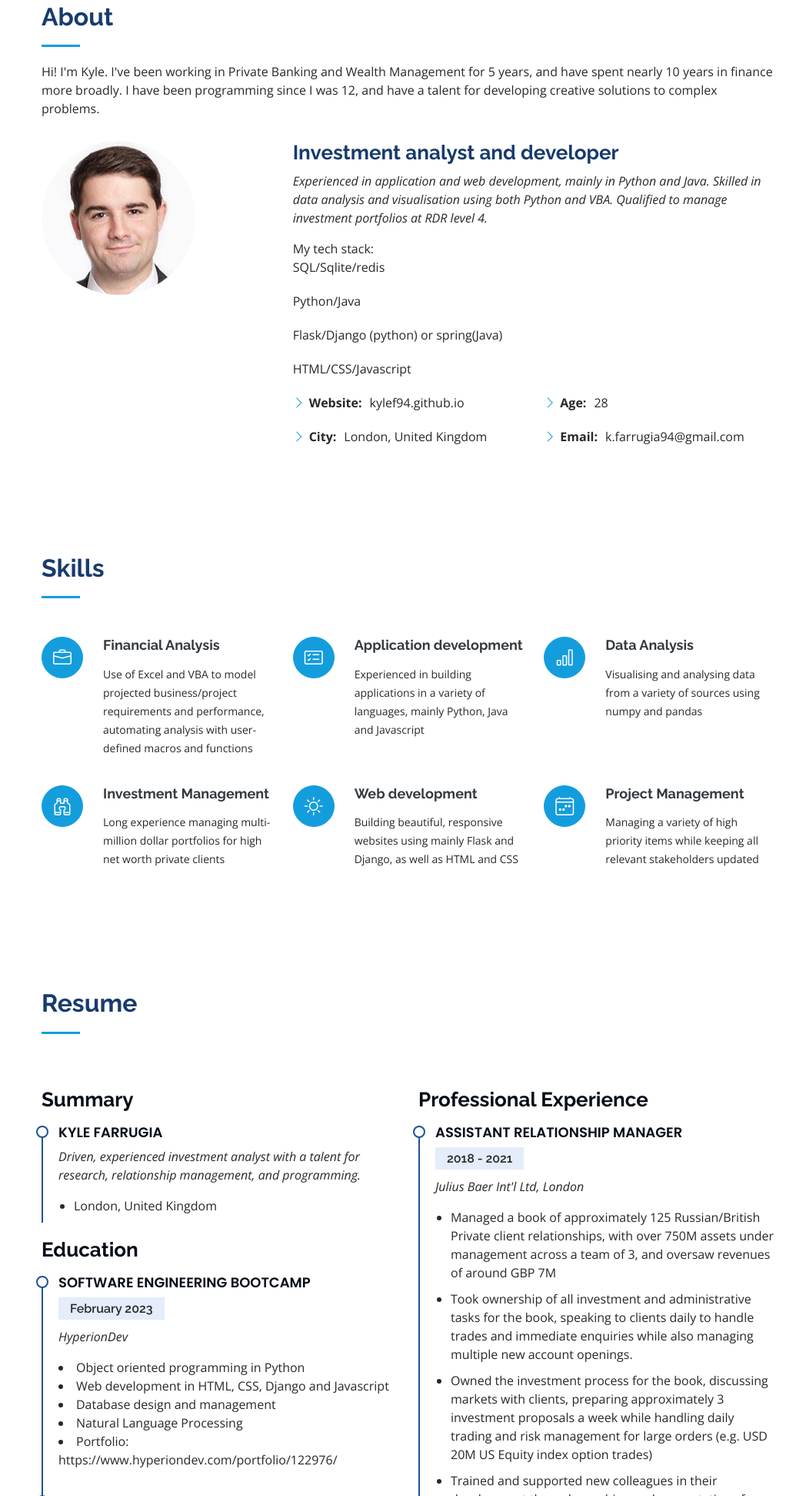
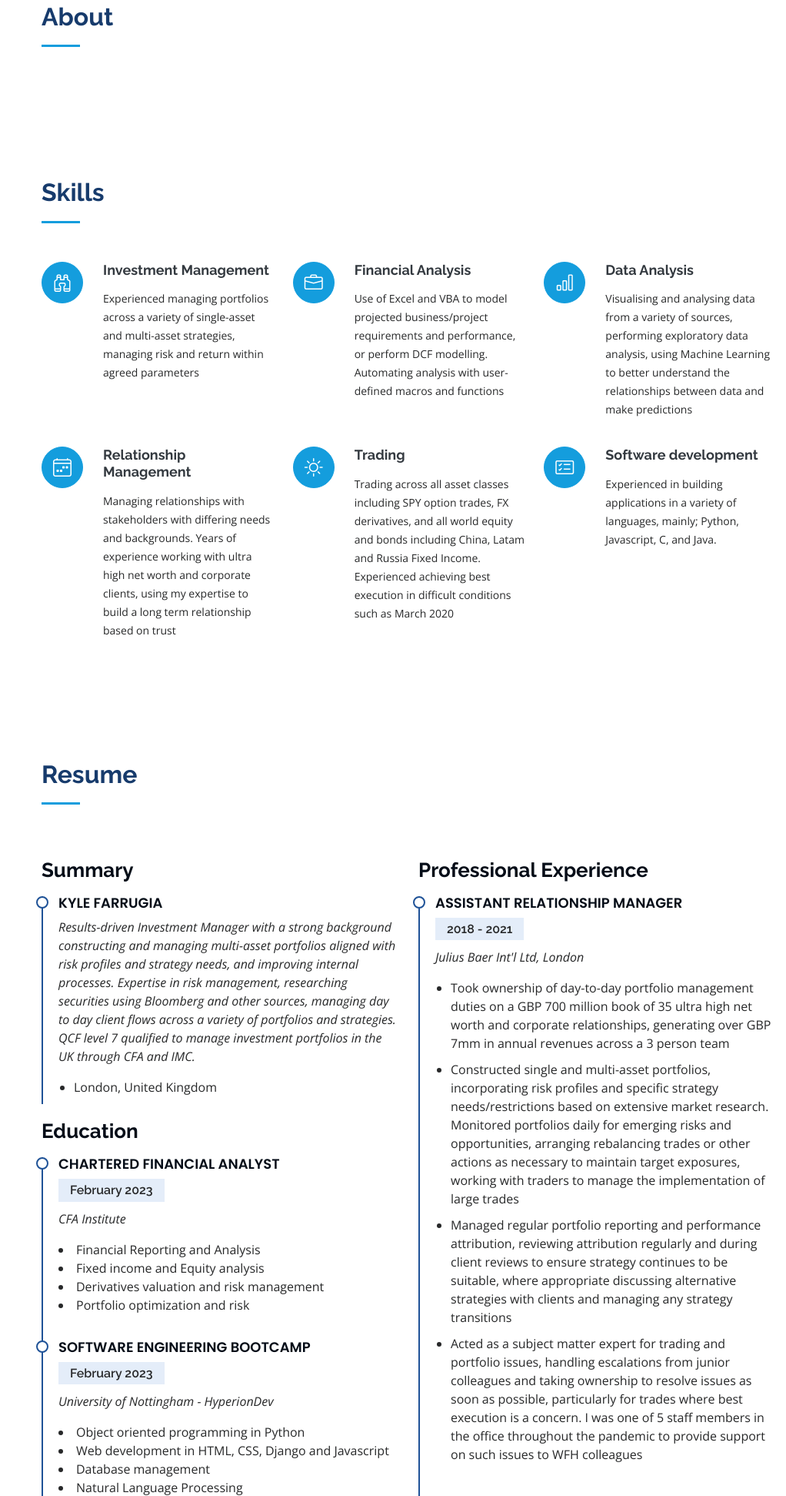
Before and after one commit to Kylef94/Personal-site, a plain HTML site: page index.html in a window 1280 px wide. Shown: the part 857-2800 px from the top of the page at 77% size, without its empty margins (258-1280 px from the left). Drawn offline with nearby package versions, Linux system fonts and the light colour scheme.

Commit message:
updated main page

```diff
--- a/index.html
+++ b/index.html
@@ -49,7 +49,6 @@
         <img src="assets/img/kyle-pp.jpg" alt="" class="img-fluid rounded-circle">
         <h1 class="text-light"><a href="index.html">Kyle Farrugia</a></h1>
         <div class="social-links mt-3 text-center">
-          <a href="wa.me/447754172126" class="google-plus"><i class="bx bxl-whatsapp"></i></a>
           <a href="https://www.linkedin.com/in/kylef94/" class="linkedin"><i class="bx bxl-linkedin"></i></a>
           <a href="https://github.com/kylef94" class="github"><i class="bx bxl-github"></i></a>
           <a href="https://twitter.com/KFarrugia94" class="twitter"><i class="bx bxl-twitter"></i></a>
@@ -85,48 +84,10 @@
 
         <div class="section-title">
           <h2>About</h2>
-          <p>Hi! I'm Kyle. I've been working in Private Banking and Wealth Management for 5 years, and have spent
-          nearly 10 years in finance more broadly. I have been programming since I was 12, and have a talent for developing creative solutions to complex problems.
-          </p>
+
         </div>
 
-        <div class="row">
-          <div class="col-lg-4" data-aos="fade-right">
-            <img src="assets/img/kyle-pp.jpg" class="img-fluid rounded-circle" alt="">
-          </div>
-          <div class="col-lg-8 pt-4 pt-lg-0 content" data-aos="fade-left">
-            <h3>Investment analyst and developer</h3>
-            <p class="fst-italic">
-              Experienced in application and web development, mainly in Python and Java.
-              Skilled in data analysis and visualisation using both Python and VBA.
-              Qualified to manage investment portfolios at RDR level 4.
 
-
-              <ul>
-              My tech stack:
-              <li>SQL/Sqlite/redis</li>
-              <li>Python/Java</li>
-              <li>Flask/Django (python) or spring(Java)</li>
-              <li>HTML/CSS/Javascript</li>
-              </ul>
-            </p>
-            <div class="row">
-              <div class="col-lg-6">
-                <ul>
-                  <li><i class="bi bi-chevron-right"></i> <strong>Website:</strong> <span>kylef94.github.io</span></li>
-                  <li><i class="bi bi-chevron-right"></i> <strong>City:</strong> <span>London, United Kingdom</span></li>
-                </ul>
-              </div>
-              <div class="col-lg-6">
-                <ul>
-                  <li><i class="bi bi-chevron-right"></i> <strong>Age:</strong> <span>28</span></li>
-                  <li><i class="bi bi-chevron-right"></i> <strong>Email:</strong> <span>k.farrugia94@gmail.com</span></li>
-                </ul>
-              </div>
-            </div>
-            <p> </p>
-          </div>
-        </div>
 
       </div>
     </section><!-- End About Section -->
@@ -141,37 +102,41 @@
          </div>
 
         <div class="row">
+          <div class="col-lg-4 col-md-6 icon-box" data-aos="fade-up" data-aos-delay="300">
+            <div class="icon"><i class="bi bi-binoculars"></i></div>
+            <h4 class="title"><a href="">Investment Management</a></h4>
+            <p class="description">Experienced managing portfolios across a variety of single-asset and multi-asset strategies, managing risk and return within agreed parameters </p>
+          </div>
           <div class="col-lg-4 col-md-6 icon-box" data-aos="fade-up">
             <div class="icon"><i class="bi bi-briefcase"></i></div>
             <h4 class="title"><a href="">Financial Analysis</a></h4>
-            <p class="description">Use of Excel and VBA to model projected business/project requirements and performance, automating analysis with user-defined macros and functions</p>
-          </div>
-          <div class="col-lg-4 col-md-6 icon-box" data-aos="fade-up" data-aos-delay="100">
-            <div class="icon"><i class="bi bi-card-checklist"></i></div>
-            <h4 class="title"><a href="">Application development</a></h4>
-            <p class="description">Experienced in building applications in a variety of languages, mainly Python, Java and Javascript</p>
+            <p class="description">Use of Excel and VBA to model projected business/project requirements and performance, or perform DCF modelling. Automating analysis with user-defined macros and functions</p>
           </div>
           <div class="col-lg-4 col-md-6 icon-box" data-aos="fade-up" data-aos-delay="200">
             <div class="icon"><i class="bi bi-bar-chart"></i></div>
             <h4 class="title"><a href="">Data Analysis</a></h4>
-            <p class="description">Visualising and analysing data from a variety of sources using numpy and pandas</p>
+            <p class="description">Visualising and analysing data from a variety of sources, performing exploratory data analysis, using Machine Learning to better understand the relationships between data and make predictions</p>
           </div>
-          <div class="col-lg-4 col-md-6 icon-box" data-aos="fade-up" data-aos-delay="300">
-            <div class="icon"><i class="bi bi-binoculars"></i></div>
-            <h4 class="title"><a href="">Investment Management</a></h4>
-            <p class="description">Long experience managing multi-million dollar portfolios for high net worth private clients</p>
+
+
+          <div class="col-lg-4 col-md-6 icon-box" data-aos="fade-up" data-aos-delay="500">
+            <div class="icon"><i class="bi bi-calendar4-week"></i></div>
+            <h4 class="title"><a href="">Relationship Management</a></h4>
+            <p class="description">Managing relationships with stakeholders with differing needs and backgrounds. Years of experience working with ultra high net worth and corporate clients, using my expertise to build a long term relationship based on trust</p>
           </div>
           <div class="col-lg-4 col-md-6 icon-box" data-aos="fade-up" data-aos-delay="400">
             <div class="icon"><i class="bi bi-brightness-high"></i></div>
-            <h4 class="title"><a href="">Web development</a></h4>
-            <p class="description">Building beautiful, responsive websites using mainly Flask and Django, as well as HTML and CSS</p>
+            <h4 class="title"><a href="">Trading</a></h4>
+            <p class="description">Trading across all asset classes including SPY option trades, FX derivatives, and all world equity and bonds including China, Latam and Russia Fixed Income. Experienced achieving best execution in difficult conditions such as March 2020 </p>
           </div>
-          <div class="col-lg-4 col-md-6 icon-box" data-aos="fade-up" data-aos-delay="500">
-            <div class="icon"><i class="bi bi-calendar4-week"></i></div>
-            <h4 class="title"><a href="">Project Management</a></h4>
-            <p class="description">Managing a variety of high priority items while keeping all relevant stakeholders updated </p>
+        <div class="col-lg-4 col-md-6 icon-box" data-aos="fade-up" data-aos-delay="100">
+            <div class="icon"><i class="bi bi-card-checklist"></i></div>
+            <h4 class="title"><a href="">Software development</a></h4>
+            <p class="description">Experienced in building applications in a variety of languages, mainly; Python, Javascript, C, and Java. </p>
           </div>
+
         </div>
+
 
       </div>
     </section><!-- End Services Section -->
@@ -191,26 +156,14 @@
             <h3 class="resume-title">Summary</h3>
             <div class="resume-item pb-0">
               <h4>Kyle Farrugia</h4>
-              <p><em>Driven, experienced investment analyst with a talent for research, relationship management, and programming.</em></p>
+              <p><em>Results-driven Investment Manager with a strong background constructing and managing multi-asset portfolios aligned with risk profiles and strategy needs, and improving internal processes. Expertise in risk management, researching securities using Bloomberg and other sources, managing day to day client flows across a variety of portfolios and strategies. QCF level 7 qualified to manage investment portfolios in the UK through CFA and IMC.</em></p>
               <ul>
                 <li>London, United Kingdom</li>
               </ul>
             </div>
 
             <h3 class="resume-title">Education</h3>
-            <div class="resume-item">
-              <h4>Software Engineering Bootcamp</h4>
-              <h5>February 2023</h5>
-              <p><em>HyperionDev</em></p>
-              <p>
-                <li>Object oriented programming in Python</li>
-                <li>Web development in HTML, CSS, Django and Javascript</li>
-                <li>Database design and management</li>
-                <li>Natural Language Processing</li>
-                <li>Portfolio: https://www.hyperiondev.com/portfolio/122976/</li>
 
-                </p>
-            </div>
             <div class="resume-item">
               <h4>Chartered Financial Analyst</h4>
               <h5>February 2023</h5>
@@ -223,10 +176,24 @@
               </p>
             </div>
             <div class="resume-item">
+              <h4>Software Engineering Bootcamp</h4>
+              <h5>February 2023</h5>
+              <p><em>University of Nottingham - HyperionDev</em></p>
+              <p>
+                <li>Object oriented programming in Python</li>
+                <li>Web development in HTML, CSS, Django and Javascript</li>
+                <li>Database management</li>
+                <li>Natural Language Processing</li>
+                <li>Portfolio: https://www.hyperiondev.com/portfolio/122976/</li>
+
+                </p>
+            </div>
+
+            <div class="resume-item">
               <h4>Investment Management Certificate (IMC)</h4>
               <h5>2022</h5>
               <p><em>CFA Society UK</em></p>
-              <p>Fully qualified to advise and manage investment portfolios for UK retail investors under the retail distribution review(RDR).</p>
+              <p>Qualified to advise and manage investment portfolios for UK investors.</p>
             </div>
             <div class="resume-item">
               <h4>Professional Banker Diploma</h4>
@@ -239,17 +206,17 @@
               </p>
             </div>
             <div class="resume-item">
-              <h4>Open Degree</h4>
+              <h4>Bsc.(Hons) Psychology</h4>
               <h5>2013 - 2015</h5>
               <p><em>Open University</em></p>
-              <p>Modules taken include Health sciences and Psychology, with an emphasis on statistics and research design, as well as applications to contemporary health issues.</p>
+              <p>Modules taken include Health sciences and Psychology, with an emphasis on statistics and research design, as well as applications to contemporary health issues. 145 credits completed.</p>
             </div>
 
             <div class="resume-item">
               <h4>Certificate in Mortgage advice and practice (Cert CII MP)</h4>
               <h5>2013</h5>
               <p><em>Chartered Insurance Institute</em></p>
-              <p>Fully qualified to provide mortgage advice for UK regulated mortgages</p>
+              <p>Qualified to provide advice for UK regulated mortgages</p>
             </div>
 
           </div>
@@ -260,21 +227,20 @@
               <h5>2018 - 2021</h5>
               <p><em>Julius Baer Int'l Ltd, London </em></p>
               <ul>
-                <li>Managed a book of approximately 125 Russian/British Private client relationships, with over 750M assets under management across a team of 3, and oversaw revenues of around GBP 7M </li>
-                <li>Took ownership of all investment and administrative tasks for the book, speaking to clients daily to handle trades and immediate enquiries while also managing multiple new account openings. </li>
-                <li>Owned the investment process for the book, discussing markets with clients, preparing approximately 3 investment proposals a week while handling daily trading and risk management for large orders (e.g. USD 20M US Equity index option trades) </li>
-                <li>Trained and supported new colleagues in their development through coaching and presentations for new processes, as well as suggesting process improvements to improve compliance scores and team revenues</li>
+                <li>Took ownership of day-to-day portfolio management duties on a GBP 700 million book of 35 ultra high net worth and corporate relationships, generating over GBP 7mm in annual revenues across a 3 person team</li>
+                <li>Constructed single and multi-asset portfolios, incorporating risk profiles and specific strategy needs/restrictions based on extensive market research. Monitored portfolios daily for emerging risks and opportunities, arranging rebalancing trades or other actions as necessary to maintain target exposures, working with traders to manage the implementation of large trades</li>
+                <li>Managed regular portfolio reporting and performance attribution, reviewing attribution regularly and during client reviews to ensure strategy continues to be suitable, where appropriate discussing alternative strategies with clients and managing any strategy transitions</li>
+                <li>Acted as a subject matter expert for trading and portfolio issues, handling escalations from junior colleagues and taking ownership to resolve issues as soon as possible, particularly for trades where best execution is a concern. I was one of 5 staff members in the office throughout the pandemic to provide support on such issues to WFH colleagues</li>
               </ul>
             </div>
             <div class="resume-item">
-              <h4>Higher Apprentice - Relationship Management</h4>
+              <h4>Analyst</h4>
               <h5>2016 - 2018</h5>
               <p><em>Barclays Bank plc.</em></p>
               <ul>
-                <li>Managed multiple projects for a variety of teams across the private bank, handling regular customer queries while opening around 5 accounts per week</li>
-                <li>Regularly met clients to discuss markets, review accounts, prospect for new business</li>
-                <li>Studied the Professional Banker Diploma as part of the apprenticeship scheme, took the initiative to learn Russian on top of my regular studies</li>
-                <li></li>
+                <li>Supported Private bank teams in their day to day duties, provided personalized service, handled portfolio queries, executed trades, and identified opportunities for relationship expansion across private client, intermediary and corporate relationships including small pension funds</li>
+                <li>Prepared relevant paperwork for all meetings, creating custom pitches and analyses in Microsoft Office, and coordinating all paperwork and internal processes to open around 3 new accounts per week</li>
+                <li>Recognized as a top apprentice in my cohort for completing all apprenticeship exams in half the required time, while receiving an outstanding rating for exceptional support and coaching of fellow apprentices</li>
               </ul>
             </div>
             <div class="resume-item">
@@ -282,9 +248,9 @@
               <h5>2015 - 2018</h5>
               <p><em>Royal Bank of Scotland plc.</em></p>
               <ul>
-                <li>Provided advice on 7 UK regulated mortgages, and facilitated 3 buy-to-let mortgages per week </li>
-                <li>Trained branch colleagues on the mortgage offering through presentations and acted as a referral point for staff</li>
-                <li>Took ownership of managing mortgage deals which were rolling off, contacting clients proactively to review their needs</li>
+                <li>Provided advice on 7 regulated residential mortgages and facilitated 3 buy-to-let mortgages per week, ensuring clients are getting a mortgage deal appropriate to their circumstances, and managing the end-to-end application process</li>
+                <li>Conducted training sessions on the mortgage proposition for branch colleagues to improve referral rates and quality and proactively managed rolling-off mortgage deals</li>
+                <li>Ensured all CPD was up to date to maintain FCA approve person status</li>
               </ul>
             </div>
             <div class="resume-item">
@@ -292,10 +258,10 @@
               <h5>2012 - 2015</h5>
               <p><em>HSBC plc.</em></p>
               <ul>
-                <li>Took ownership of approximately 70 inbound customer enquiries a day</li>
-                <li>Assisted clients with payment, internet banking system support, lending applications</li>
-                <li>Coached and presented to colleagues on how to convert product applications</li>
-                <li>Tested new systems and provided feedback on new processes to development teams</li>
+                <li>Handled around 65 daily inbound customer inquiries, assisting with payments, internet banking, and lending applications, as well as identifying opportunities to cross-sell and expand the banks relationship</li>
+                <li>Coached colleagues on product applications and tested new systems</li>
+                <li>Recognized with awards for outstanding customer service, top 10 in center for sales in second year</li>
+                <li>Selected to set up a new team within the bank to specially handle lending applications due to my high compliance and customer satisfaction scores</li>
               </ul>
             </div>
           </div>
```
